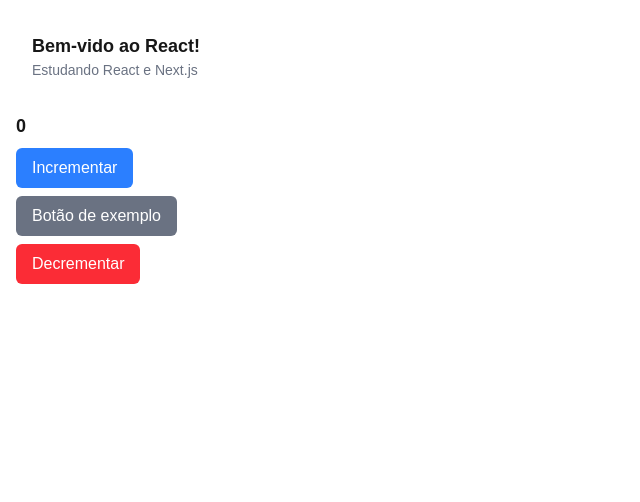
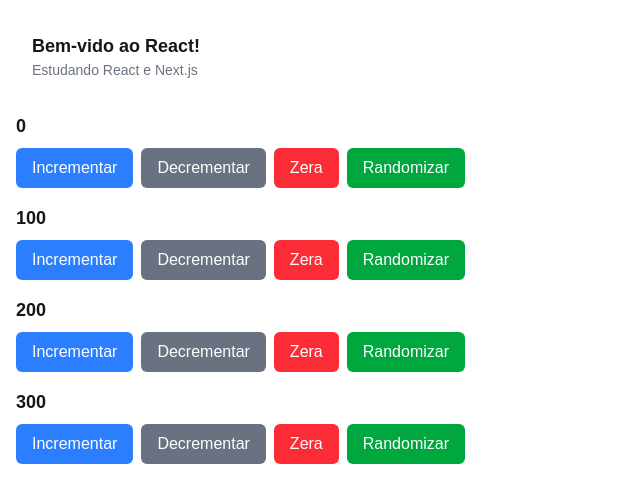
Before and after one commit to Otavio0009/web1, a Next.js app in the folder exemplo-react/: page / in a window 1280 px wide. Shown: the top 502 px of the page, without its empty margins (0-640 px from the left). Built offline with nearby package versions, Linux system fonts and the light colour scheme.

Commit message:
Aprofundando os estudos sobre React e TypeScript

```diff
--- /dev/null
+++ b/exemplo-react/app/Atividade/page.tsx
@@ -0,0 +1,12 @@
+import { Post } from '../Components/Atividade/post.components';
+
+export default function Home() {
+  return (
+    <main className="p-8 flex flex-col items-center gap-4">
+      <h1 className="text-2xl font-bold mb-4">Exercício: Controle de Curtidas</h1>
+
+      <Post />
+      <Post />
+    </main>
+  );
+}
--- /dev/null
+++ b/exemplo-react/app/Components/Atividade/post.components.tsx
@@ -0,0 +1,42 @@
+'use client'; // Necessário no Next.js para usar useState e eventos de clique
+
+import { useState } from 'react';
+
+export function Post() {
+  // Estado para controlar se foi curtido ou não
+  const [curtido, setCurtido] = useState(false);
+
+  // Estado para controlar a quantidade de curtidas
+  const [likes, setLikes] = useState(0);
+
+  // Função para alternar o estado de curtida
+  function alternarCurtida() {
+    if (curtido) {
+      setLikes(likes - 1);
+      setCurtido(false);
+    } else {
+      setLikes(likes + 1);
+      setCurtido(true);
+    }
+  }
+
+  return (
+    <div className="border border-gray-300 rounded-lg p-4 max-w-sm m-2 flex flex-col gap-2">
+      <h2 className="text-xl font-bold">Publicação</h2>
+      <p className="text-gray-700">Estou aprendendo React!</p>
+
+      <p className="font-semibold">Curtidas: {likes}</p>
+
+      <button
+        onClick={alternarCurtida}
+        className={`px-4 py-2 rounded text-white font-medium transition-colors ${
+          curtido
+            ? 'bg-red-500 hover:bg-red-600'
+            : 'bg-blue-500 hover:bg-blue-600'
+        }`}
+      >
+        {curtido ? 'Descurtir' : 'Curtir'}
+      </button>
+    </div>
+  );
+}
--- a/exemplo-react/app/Components/counter.components.tsx
+++ b/exemplo-react/app/Components/counter.components.tsx
@@ -2,11 +2,11 @@
 
 import { useState } from "react";
 
-export function Counter() {
+export function Counter(props: any) {
 
     // let count = 0
 
-    const [count, setCount] = useState(0) // Retorna um arry [variavel, função]
+    const [count, setCount] = useState(props.initialValue ?? 0) // Retorna um arry [variavel, função]
 
 
 
@@ -16,14 +16,25 @@ export function Counter() {
         console.log("count");
     }
 
-    function decrementar() {
+    function incrementarOuDecrementar() {
 
         if (count > 0) {
 
             setCount (count - 1);
+
         }
 
         console.log(count);
+    }
+
+    function zera() {
+        setCount(count - count)
+    }
+
+    function randomizar() {
+        const randomNumero = Math.floor(Math.random() * 100) + 1
+
+        setCount(randomNumero)
     }
 
     return (
@@ -31,18 +42,23 @@ export function Counter() {
             <h1 className='text-lg font-bold'>
                 {count}
             </h1>
+            <div className='flex gap-2'>
+                 <button className='btn btn_primario' onClick={incrementar}>
+                    Incrementar
+                </button>
 
-            <button className='btn btn_primario' onClick={incrementar}>
-                Incrementar
-            </button>
+                <button className='btn btn_secundario' onClick={incrementarOuDecrementar}>
+                    Decrementar
+                </button>
 
-            <button className='btn btn_secundario'>
-                Botão de exemplo
-            </button>
+                <button className='btn btn_danger' onClick={zera}>
+                    Zera
+                </button>
 
-            <button className='btn btn_danger' onClick={decrementar}>
-                Decrementar
-            </button>
+                <button className='btn btn_success' onClick={randomizar}>
+                    Randomizar
+                </button>
+            </div>
         </div>
     );
 }
--- a/exemplo-react/app/globals.css
+++ b/exemplo-react/app/globals.css
@@ -42,4 +42,8 @@ body {
   .btn_danger {
     @apply bg-red-500 hover:bg-red-600 text-white;
   }
+
+  .btn_success {
+    @apply bg-green-600 hover:bg-green-700 text-white;
+  }
 }
--- a/exemplo-react/app/page.tsx
+++ b/exemplo-react/app/page.tsx
@@ -1,5 +1,4 @@
 // Permite escrever HTML em JS
-
 import { Title } from "./Components/title.components";
 
 import { Counter} from "./Components/counter.components"
@@ -12,6 +11,9 @@ export default function Home() {
       <Title main='Bem-vido ao React!' subtitle='Estudando React e Next.js'></Title>
 
       <Counter></Counter>
+      <Counter initialValue={100}></Counter>
+      <Counter initialValue={200}></Counter>
+      <Counter initialValue={300}></Counter>
     </div>
   );
 }
```
Also changed, not shown: 1 other file (tests, documents, lock files or other folders).
